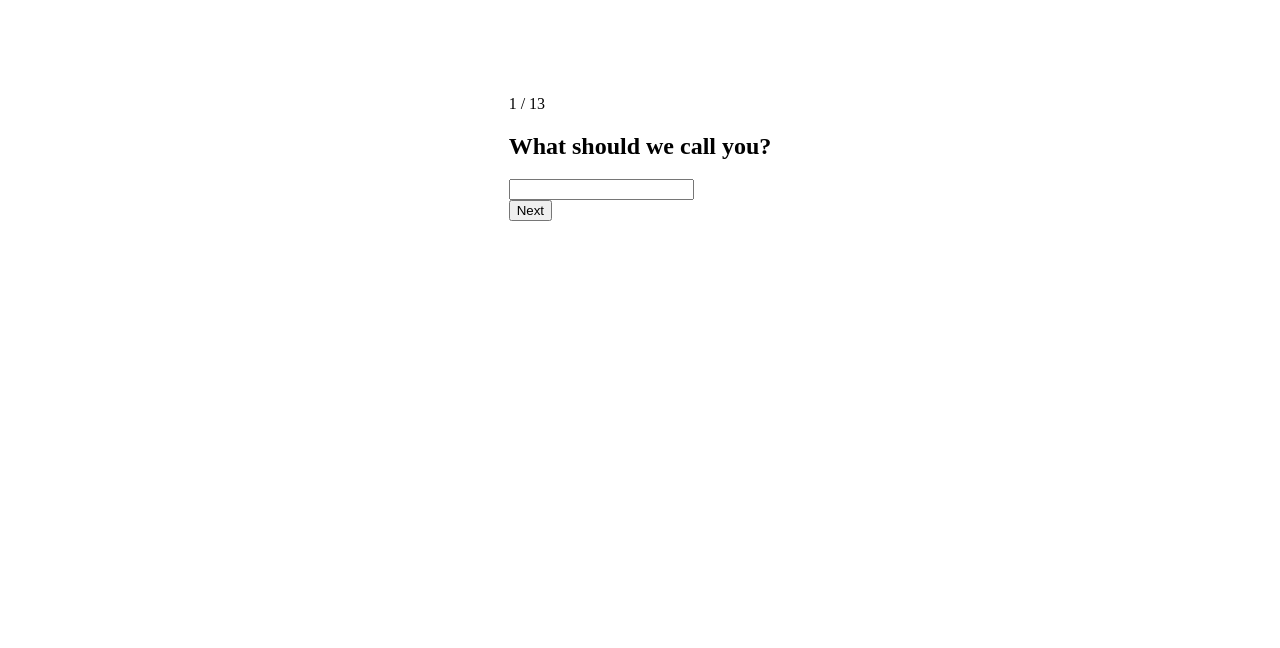
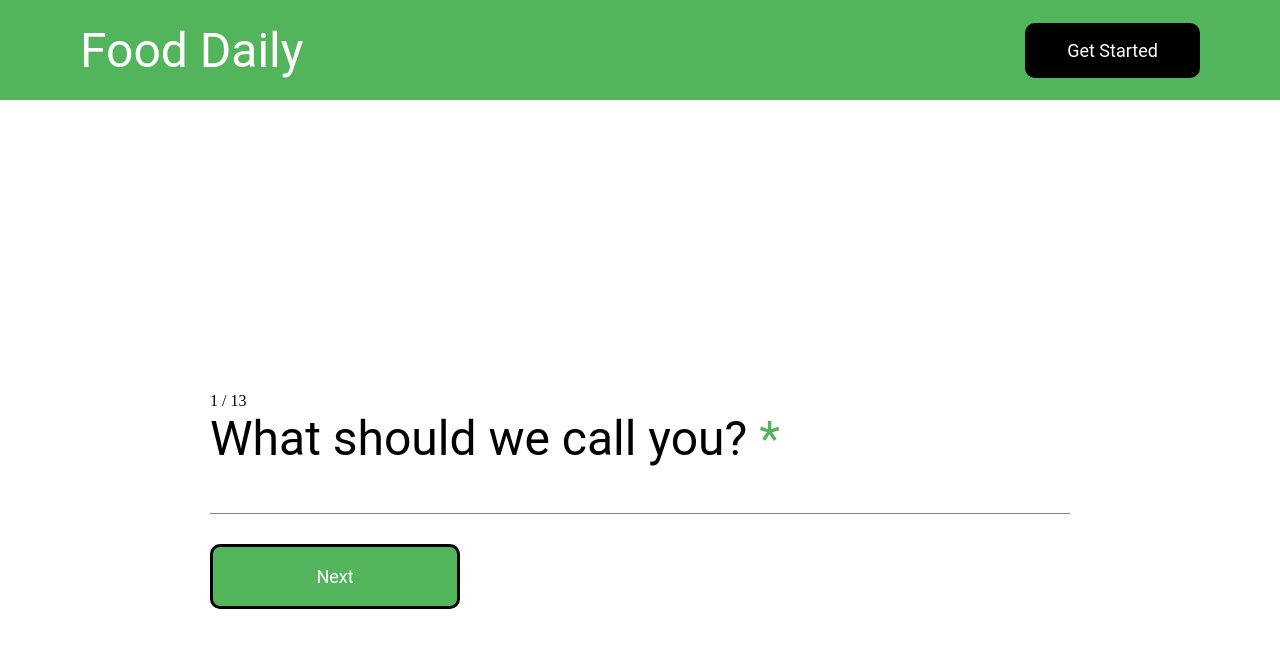
Before and after one commit to Hania-Abdul-Baseer/foodDaily-fullstack-webapp, a Next.js app in the folder foodDaily/: page / in a window 1280 px wide. Shown: the top 648 px of the page. Built offline with nearby package versions, Linux system fonts and the light colour scheme.

Commit message:
Added styling to the form and created a Navbar
Added styling to the form and created a Navbar

```diff
--- /dev/null
+++ b/foodDaily/pages/_app.jsx
@@ -0,0 +1,12 @@
+import "../pages/app.css";
+import { FormHome } from "./forms/FormHome";
+import Navbar from "./navbar/Navbar";
+
+export default function MyApp() {
+  return (
+    <>
+      <Navbar />
+      <FormHome />
+    </>
+  );
+}
--- /dev/null
+++ b/foodDaily/pages/app.css
@@ -0,0 +1,14 @@
+* {
+  margin: 0;
+  padding: 0;
+}
+
+@import url("https://fonts.googleapis.com/css2?family=Roboto:wght@300;400;500;700&display=swap");
+
+:root {
+  --font-daily-white: #ffffff;
+  --font-daily-green: #52b45b;
+  --font-daily-light-gray: #f0f0f0;
+  --font-daily-dark-gray: #808080;
+  --font-daily-black: #000000;
+}
--- a/foodDaily/pages/forms/FormHome.jsx
+++ b/foodDaily/pages/forms/FormHome.jsx
@@ -5,6 +5,8 @@ import { Form } from "../forms/Form";
 
 // Functions
 import { useMultiStepForm } from "../hooks/useMultiStepForm";
+
+// Styling
 import styles from "./formhome.module.css";
 
 export function FormHome() {
@@ -71,9 +73,7 @@ export function FormHome() {
     { name: "Thai" },
     { name: "Spicy" },
     { name: "Sweet" },
-    { name: "Saviry" },
-    { name: "Sour" },
-    { name: "Salt" },
+    { name: "Savoury" },
   ];
 
   const availableTime = [
@@ -111,6 +111,7 @@ export function FormHome() {
         type="text"
         required
         value={data.name}
+        className={styles.form_text_input}
         onChange={(e) => updateFields({ name: e.target.value })}
       />
     </Form>,
@@ -120,12 +121,14 @@ export function FormHome() {
         required
         min={1}
         value={data.age}
+        className={styles.form_text_input}
         onChange={(e) => updateFields({ age: e.target.value })}
       />
     </Form>,
     <Form title="What is your gender?">
-      <label>
+      <label className={styles.form_label}>
         <input
+          className={styles.form_label_radio}
           type="radio"
           name="gender"
           value="Male"
@@ -135,8 +138,9 @@ export function FormHome() {
         />
         Male
       </label>
-      <label>
+      <label className={styles.form_label}>
         <input
+          className={styles.form_label_radio}
           type="radio"
           name="gender"
           value="Female"
@@ -152,6 +156,7 @@ export function FormHome() {
         type="text"
         required
         value={data.height}
+        className={styles.form_text_input}
         onChange={(e) => updateFields({ height: e.target.value })}
       />
     </Form>,
@@ -161,13 +166,15 @@ export function FormHome() {
         required
         min={1}
         value={data.weight}
+        className={styles.form_text_input}
         onChange={(e) => updateFields({ weight: e.target.value })}
       />
     </Form>,
     <Form title="What is your current level of physical activity?">
       {currentPhysicalActivity.map((activity) => (
-        <label>
+        <label className={styles.form_label}>
           <input
+            className={styles.form_label_radio}
             key={activity.current}
             type="radio"
             required
@@ -182,8 +189,9 @@ export function FormHome() {
     </Form>,
     <Form title="What are your goals in terms of weight management?">
       {currentGoals.map((item) => (
-        <label>
+        <label className={styles.form_label}>
           <input
+            className={styles.form_label_radio}
             key={item.goal}
             type="radio"
             required
@@ -198,8 +206,9 @@ export function FormHome() {
     </Form>,
     <Form title="What are your dietary restrictions or preferences?">
       {restrictions.map((restriction) => (
-        <label>
+        <label className={styles.form_label}>
           <input
+            className={styles.form_label_radio}
             key={restriction.name}
             type="radio"
             required
@@ -216,8 +225,9 @@ export function FormHome() {
     </Form>,
     <Form title="Do you have any food allergies or intolerances?">
       {allergens.map((allergy) => (
-        <label>
+        <label className={styles.form_label}>
           <input
+            className={styles.form_label_radio}
             key={allergy.name}
             type="radio"
             required
@@ -232,8 +242,9 @@ export function FormHome() {
     </Form>,
     <Form title="What are your favourite types of cuisine or flavours?">
       {cuisineFlavours.map((item) => (
-        <label>
+        <label className={styles.form_label}>
           <input
+            className={styles.form_label_radio}
             key={item.name}
             type="radio"
             required
@@ -248,8 +259,9 @@ export function FormHome() {
     </Form>,
     <Form title="How much time do you have for meal preparation each day?">
       {availableTime.map((item) => (
-        <label>
+        <label className={styles.form_label}>
           <input
+            className={styles.form_label_radio}
             key={item.time}
             type="radio"
             required
@@ -270,6 +282,7 @@ export function FormHome() {
         required
         min={100}
         value={data.budget}
+        className={styles.form_text_input}
         onChange={(e) => updateFields({ budget: e.target.value })}
       />
     </Form>,
@@ -278,25 +291,32 @@ export function FormHome() {
         type="text"
         required
         value={data.otherRequirements}
+        className={styles.form_text_input}
         onChange={(e) => updateFields({ otherRequirements: e.target.value })}
       />
     </Form>,
   ]);
 
   return (
-    <div className={styles["form-home-wrapper"]}>
+    <div className={styles.form_home_wrapper}>
       <form onSubmit={onSubmitForm}>
         <div className="form-page-number">
           {currentStepIndex + 1} / {steps.length}
         </div>
         {step}
-        <div className="form-home-inner-wrapper">
+        <div className={styles.form_home_inner_wrapper}>
           {!isFirstStep && (
-            <button type="button" onClick={prevStep}>
+            <button
+              type="button"
+              className={styles.form_home_prev}
+              onClick={prevStep}
+            >
               Previous
             </button>
           )}
-          <button type="submit">{isLastStep ? "Finish" : "Next"}</button>
+          <button type="submit" className={styles.form_home_next}>
+            {isLastStep ? "Finish" : "Next"}
+          </button>
         </div>
       </form>
     </div>
--- a/foodDaily/pages/forms/FormWrapper.jsx
+++ b/foodDaily/pages/forms/FormWrapper.jsx
@@ -1,17 +1,14 @@
+// Styling
+import styles from "./formhome.module.css";
+
 export default function FormWrapper({ title, children }) {
   return (
-    <div className="form-wrapper">
-      <h2
-      //   style={{
-      //     textAlign: "center",
-      //     margin: "0",
-      //     marginBottom: "2rem",
-      //     color: "black",
-      //   }}
-      >
+    <div className={styles.form_wrapper}>
+      <h2 className={styles.form_title}>
         {title}
+        <span className={styles.form_title_required}> *</span>
       </h2>
-      <div className="form-inner-wrapper">{children}</div>
+      <div className={styles.form_inner_wrapper}>{children}</div>
     </div>
   );
 }
--- a/foodDaily/pages/forms/formhome.module.css
+++ b/foodDaily/pages/forms/formhome.module.css
@@ -1,11 +1,130 @@
-.form-home-wrapper {
-  height: 300px;
+.form_home_wrapper {
+  height: 100vh;
   display: flex;
   flex-direction: column;
   justify-content: center;
   align-items: center;
-  /* background: blue; */
+  background: var(--font-daily-white);
   color: black;
   margin: 0;
   padding: 0;
 }
+
+.form_home_inner_wrapper {
+}
+
+.form_wrapper {
+  width: 860px;
+}
+
+.form_title {
+  font-size: 48px;
+  font-family: "Roboto", sans-serif;
+  font-weight: 400;
+}
+
+.form_title_required {
+  font-size: 48px;
+  font-family: "Roboto", sans-serif;
+  font-weight: 400;
+  color: var(--font-daily-green);
+}
+
+.form_inner_wrapper {
+  width: 100%;
+  display: flex;
+  gap: 25px;
+  flex-wrap: wrap;
+}
+
+.form_text_input {
+  width: 100%;
+  font-family: "Roboto", sans-serif;
+  font-size: 32px;
+  font-weight: 300;
+  text-decoration: none;
+  border-top: none;
+  border-right: none;
+  border-bottom: 1px solid var(--font-daily-dark-gray);
+  border-left: none;
+  padding: 0 0 8px 0;
+}
+
+.form_text_input:focus {
+  outline: none;
+}
+
+.form_home_next {
+  width: 250px;
+  height: 65px;
+  font-family: "Roboto", sans-serif;
+  font-size: 18px;
+  color: var(--font-daily-white);
+  border-radius: 10px;
+  background-color: var(--font-daily-green);
+  outline: none;
+  border: 3px solid black;
+}
+
+.form_home_next:active,
+.form_home_next:hover {
+  filter: brightness(95%);
+  outline: 1px solid black;
+}
+
+.form_home_prev {
+  width: 250px;
+  height: 65px;
+  font-family: "Roboto", sans-serif;
+  font-size: 18px;
+  color: var(--font-daily-black);
+  border-radius: 10px;
+  background-color: var(--font-daily-white);
+  outline: none;
+  border: 2px solid var(--font-daily-light-gray);
+}
+
+.form_home_prev:hover,
+.form_home_prev:active {
+  filter: brightness(95%);
+}
+
+.form_home_prev:focus {
+  border: 3px solid black;
+}
+
+.form_home_inner_wrapper {
+  display: flex;
+  gap: 50px;
+  margin-top: 30px;
+}
+
+.form_label {
+  display: flex;
+  justify-content: center;
+  align-items: center;
+  font-family: "Roboto", sans-serif;
+  font-weight: 300;
+  font-size: 21px;
+  color: var(--font-daily-black);
+  border: 2px solid black;
+  border-radius: 5px;
+  padding: 15px 50px;
+
+  cursor: pointer;
+}
+
+.form_label_radio {
+  display: flex;
+  justify-content: center;
+  align-items: center;
+  margin-bottom: 2.5px;
+  margin-right: 15px;
+  height: 18px;
+  width: 18px;
+}
+
+/* input[type="radio"]:checked + label:before {
+  background-color: black;
+  border-color: black;
+} */
--- a/foodDaily/pages/index.js
+++ b/foodDaily/pages/index.js
@@ -2,6 +2,7 @@ import Head from "next/head";
 import { useState } from "react";
 import { FormHome } from "./forms/FormHome";
 import styles from "./index.module.css";
+import Navbar from "./navbar/Navbar";
 
 export default function Home() {
   const [dietaryRequirementsInput, setDietaryRequirementsInput] = useState("");
@@ -57,6 +58,7 @@ export default function Home() {
         </form>
         <div className={styles.result}>{result}</div>
       </main> */}
+      <Navbar />
       <FormHome />
     </div>
   );
--- a/foodDaily/pages/index.module.css
+++ b/foodDaily/pages/index.module.css
@@ -14,8 +14,28 @@
   font-style: normal;
 }
 
-.index {
+@import url("https://fonts.googleapis.com/css2?family=Roboto:wght@300;400;500;700&display=swap");
+
+:root .index {
+  --font-daily-white: #ffffff;
+  --font-daily-green: #52b45b;
+  --font-daily-light-gray: #f0f0f0;
+  --font-daily-dark-gray: #808080;
+  --font-daily-black: #000000;
 }
+
+/* Applies to all elements */
+/* * {
+  margin: 0;
+  padding: 0;
+} */
+
+/* Applies globally to all elements, including those outside the scope of CSS Modules */
+/* :global body,
+:global html {
+  margin: 0;
+  padding: 0;
+} */
 
 .main,
 .main input {
--- /dev/null
+++ b/foodDaily/pages/navbar/Navbar.jsx
@@ -0,0 +1,11 @@
+// Styling
+import styles from "./navbar.module.css";
+
+export default function Navbar() {
+  return (
+    <div className={styles.navbar_wrapper}>
+      <h2 className={styles.navbar_title}>Food Daily</h2>
+      <button className={styles.navbar_button}>Get Started</button>
+    </div>
+  );
+}
--- /dev/null
+++ b/foodDaily/pages/navbar/navbar.module.css
@@ -0,0 +1,30 @@
+.navbar_wrapper {
+  width: 100%;
+  height: 100px;
+  display: flex;
+  align-items: center;
+  justify-content: space-between;
+  background-color: var(--font-daily-green);
+  padding: 0px 80px;
+  box-sizing: border-box;
+}
+
+.navbar_title {
+  font-size: 48px;
+  font-family: "Roboto", sans-serif;
+  font-weight: 400;
+  color: var(--font-daily-white);
+}
+
+.navbar_button {
+  width: 175px;
+  height: 55px;
+  font-family: "Roboto", sans-serif;
+  font-size: 18px;
+  color: var(--font-daily-white);
+  border-radius: 10px;
+  background-color: var(--font-daily-black);
+  outline: none;
+  border: 3px solid black;
+  cursor: pointer;
+}
```
Also changed, not shown: 1 other file (tests, documents, lock files or other folders).
